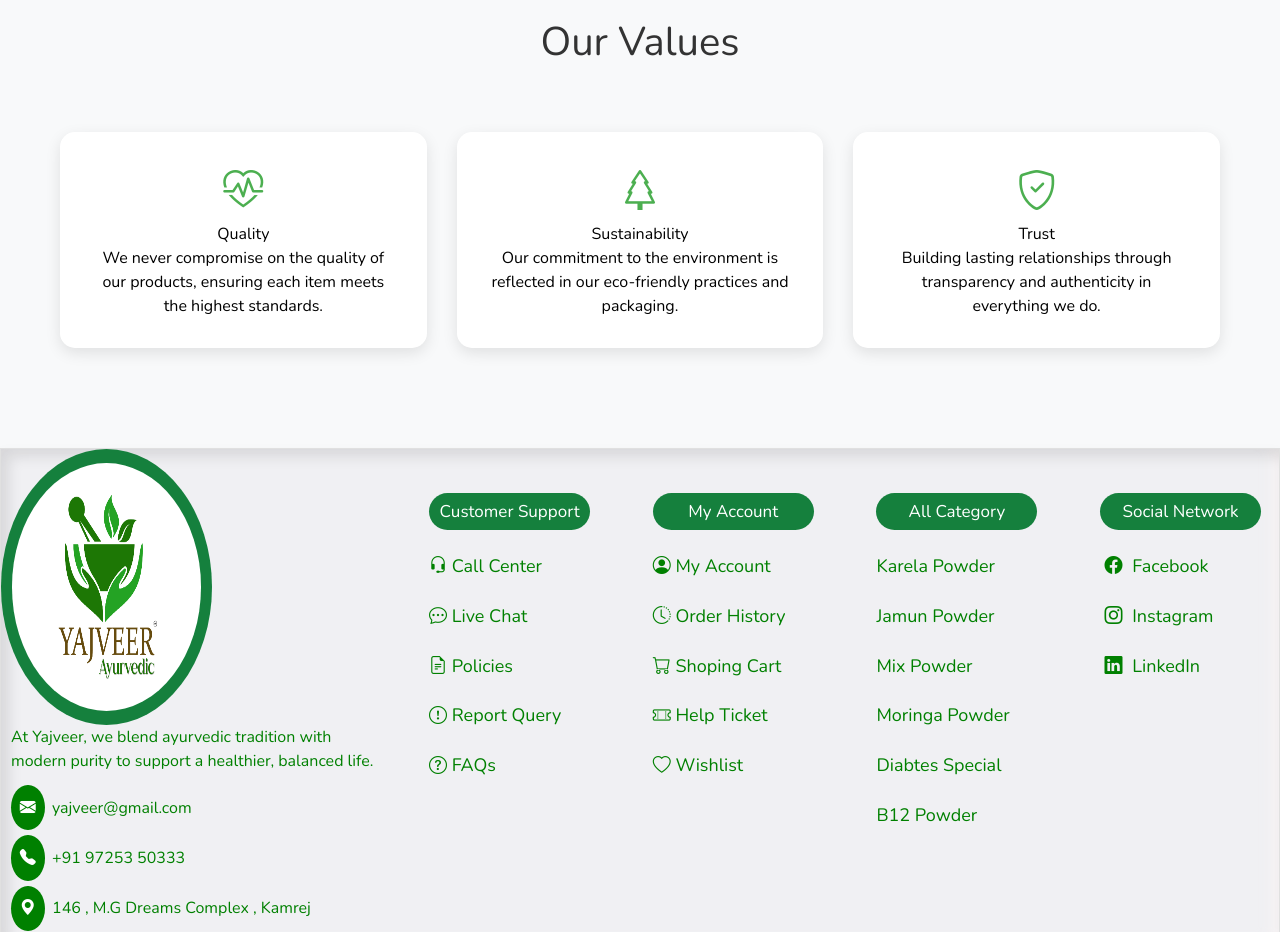
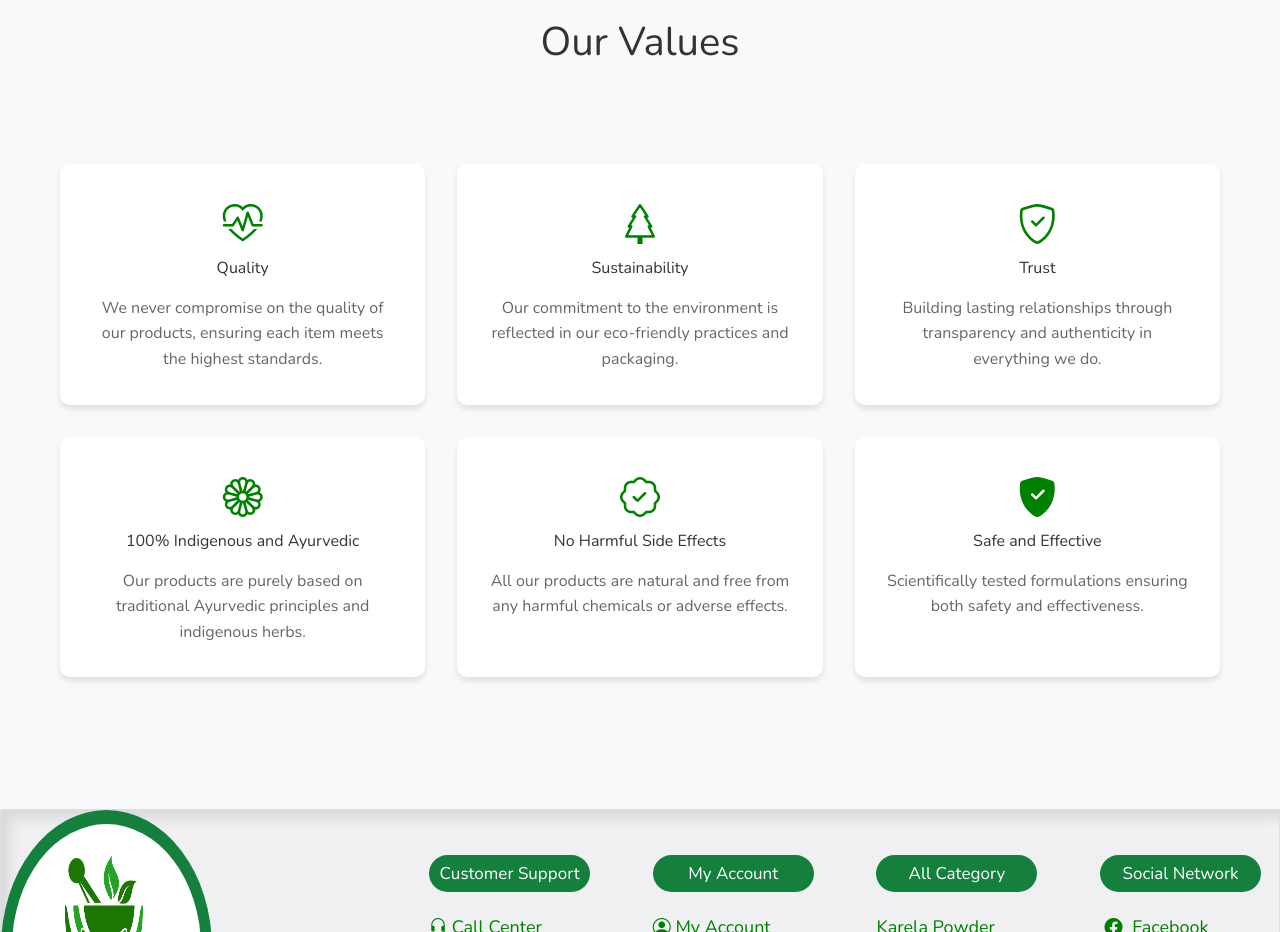
Before and after one commit to raj-mistry-01/Yajveer-, a React (Vite) app in the folder Frontend/: page /aboutUs in a window 1280 px wide. Shown: the part 1280-2212 px from the top of the page. Built offline with nearby package versions, Linux system fonts and the light colour scheme.

Commit message:
Changes in AboutUs Page

```diff
--- a/Frontend/src/CSS/AboutUs.css
+++ b/Frontend/src/CSS/AboutUs.css
@@ -92,26 +92,43 @@
 
 .value-cards {
     display: grid;
-    grid-template-columns: repeat(auto-fit, minmax(250px, 1fr));
-    gap: 30px;
-    margin-top: 40px;
+    grid-template-columns: repeat(3, 1fr);
+    gap: 2rem;
+    padding: 2rem 0;
+    max-width: 1200px;
+    margin: 0 auto;
 }
 
 .value-card {
+    background: #fff;
+    padding: 2rem;
+    border-radius: 10px;
+    box-shadow: 0 4px 6px rgba(0, 0, 0, 0.1);
     text-align: center;
-    padding: 30px;
-    background: white;
-    border-radius: 15px;
-    box-shadow: 0 5px 15px rgba(0,0,0,0.1);
+    transition: transform 0.3s ease;
     opacity: 0;
     animation: fadeInUp 1s ease forwards;
     animation-delay: 0.9s;
 }
 
+.value-card:hover {
+    transform: translateY(-5px);
+}
+
 .value-card i {
     font-size: 2.5rem;
-    color: #4CAF50;
-    margin-bottom: 20px;
+    color: green;
+    margin-bottom: 1rem;
+}
+
+.value-card h3 {
+    margin-bottom: 1rem;
+    color: #333;
+}
+
+.value-card p {
+    color: #666;
+    line-height: 1.6;
 }
 
 @keyframes fadeInUp {
@@ -122,6 +139,19 @@
     to {
         opacity: 1;
         transform: translateY(0);
+    }
+}
+
+@media (max-width: 1024px) {
+    .value-cards {
+        grid-template-columns: repeat(2, 1fr);
+        padding: 2rem 1rem;
+    }
+}
+
+@media (max-width: 640px) {
+    .value-cards {
+        grid-template-columns: 1fr;
     }
 }
 
--- a/Frontend/src/components/AboutUs.jsx
+++ b/Frontend/src/components/AboutUs.jsx
@@ -67,6 +67,24 @@ function AboutUs() {
                 <h3>Trust</h3>
                 <p>Building lasting relationships through transparency and authenticity in everything we do.</p>
             </div>
+
+            <div className="value-card">
+                <i className="bi bi-flower1"></i>
+                <h3>100% Indigenous and Ayurvedic</h3>
+                <p>Our products are purely based on traditional Ayurvedic principles and indigenous herbs.</p>
+            </div>
+
+            <div className="value-card">
+                <i className="bi bi-patch-check"></i>
+                <h3>No Harmful Side Effects</h3>
+                <p>All our products are natural and free from any harmful chemicals or adverse effects.</p>
+            </div>
+
+            <div className="value-card">
+                <i className="bi bi-shield-fill-check"></i>
+                <h3>Safe and Effective</h3>
+                <p>Scientifically tested formulations ensuring both safety and effectiveness.</p>
+            </div>
           </div>
         </div>
       </div>
```
Lines whose indentation alone changed are shown as unchanged.
